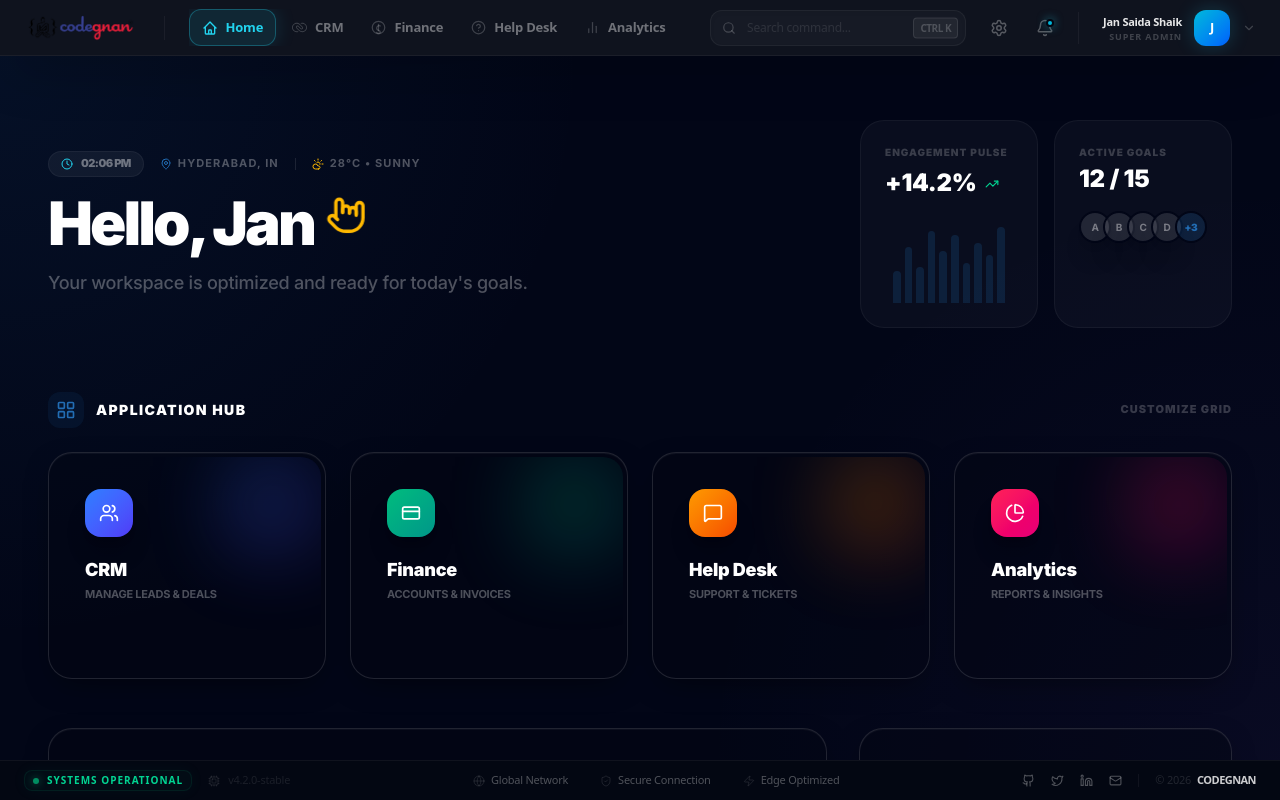
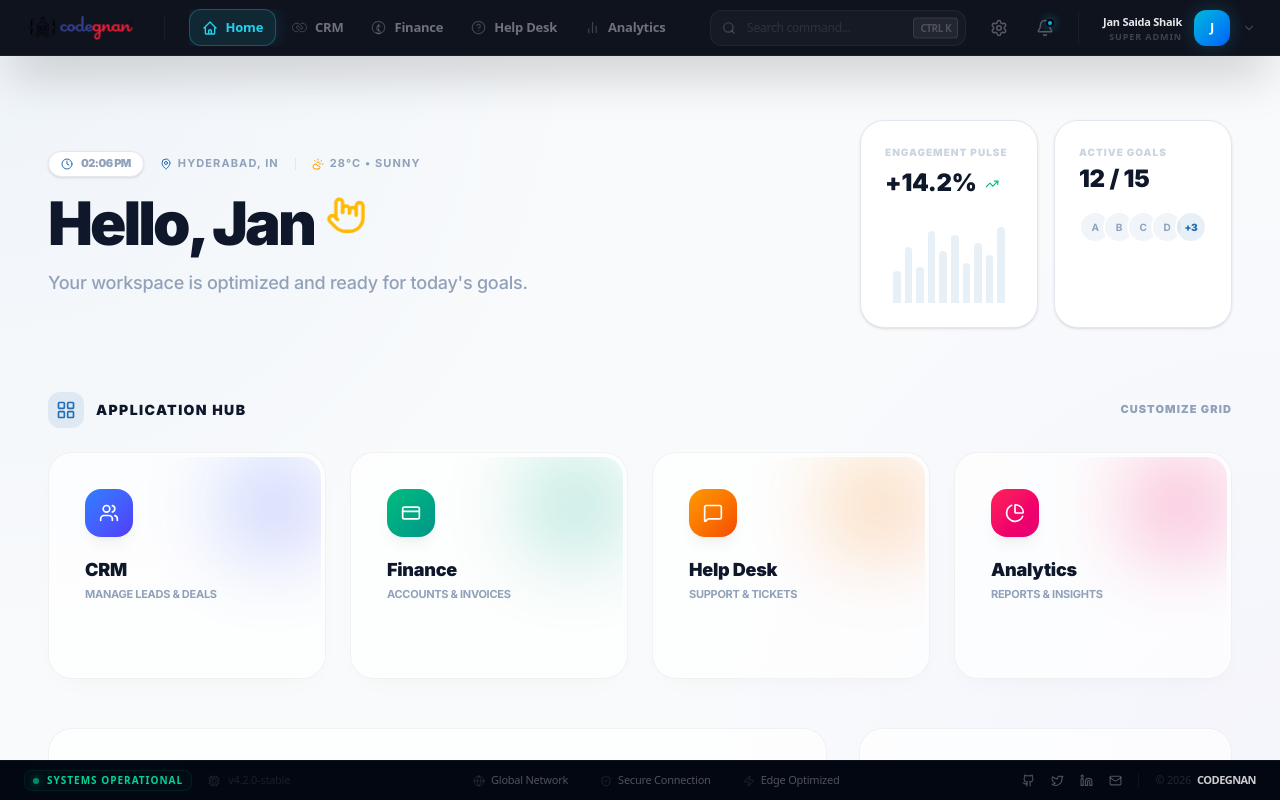
Before and after one commit to jansaida-shaik/codegnan, a Next.js app: page /home in a window 1280 px wide. Built offline with nearby package versions, Linux system fonts and the light colour scheme.

Commit message:
feat: implement premium light theme for home dashboard

```diff
--- a/app/globals.css
+++ b/app/globals.css
@@ -152,6 +152,23 @@ body {
               0 4px 12px -2px rgba(34, 109, 180, 0.12);
 }
 
+@utility light-glass {
+  background: rgba(255, 255, 255, 0.7);
+  backdrop-filter: blur(20px) saturate(180%);
+  -webkit-backdrop-filter: blur(20px) saturate(180%);
+  border: 1px solid rgba(0, 0, 0, 0.05);
+  box-shadow:
+    0 10px 30px -15px rgba(0, 0, 0, 0.05),
+    inset 0 1px 0 rgba(255, 255, 255, 0.8);
+}
+
+@utility premium-light-bg {
+  background:
+    radial-gradient(circle at 0% 0%, rgba(34, 109, 180, 0.04) 0%, transparent 40%),
+    radial-gradient(circle at 100% 100%, rgba(139, 92, 246, 0.03) 0%, transparent 40%),
+    #f8fafc;
+}
+
 @utility glass {
   background: rgba(3, 7, 18, 0.4);
   backdrop-filter: blur(24px) saturate(200%);
@@ -171,6 +188,15 @@ body {
   }
 }
 
+@utility light-bento-item {
+  @apply light-glass rounded-3xl overflow-hidden transition-all duration-500 ease-out p-1;
+  & > div { @apply rounded-[calc(1.5rem-4px)]; }
+  &:hover {
+    @apply -translate-y-1 shadow-2xl shadow-blue-500/10 border-blue-500/20;
+    background: rgba(255, 255, 255, 0.9);
+  }
+}
+
 @utility premium-card {
   background: white;
   border: 1px solid rgba(34, 109, 180, 0.08);
--- a/app/home/page.tsx
+++ b/app/home/page.tsx
@@ -28,8 +28,8 @@ function DigitalClock() {
     return () => clearInterval(timer);
   }, []);
   return (
-    <div className="flex items-center gap-2 text-white/40 font-black tracking-tighter text-[11px]">
-      <Clock size={12} className="text-[#22d3ee]" />
+    <div className="flex items-center gap-2 text-slate-400 font-black tracking-tighter text-[11px]">
+      <Clock size={12} className="text-primary" />
       {time.toLocaleTimeString([], { hour: '2-digit', minute: '2-digit' })}
     </div>
   );
@@ -37,14 +37,14 @@ function DigitalClock() {
 
 function WeatherWidget() {
   return (
-    <div className="flex items-center gap-4 text-white/30 font-bold text-[11px] uppercase tracking-widest">
+    <div className="flex items-center gap-4 text-slate-400 font-bold text-[11px] uppercase tracking-widest">
       <div className="flex items-center gap-1.5">
         <MapPin size={12} className="text-primary" />
         <span>Hyderabad, IN</span>
       </div>
-      <div className="w-px h-3 bg-white/10" />
+      <div className="w-px h-3 bg-slate-200" />
       <div className="flex items-center gap-1.5">
-        <CloudSun size={12} className="text-amber-400" />
+        <CloudSun size={12} className="text-amber-500" />
         <span>28°C • Sunny</span>
       </div>
     </div>
@@ -58,11 +58,11 @@ function PulseChart() {
       {points.map((h, i) => (
         <div
           key={i}
-          className="flex-1 bg-primary/20 rounded-t-sm group-hover:bg-primary/40 transition-all duration-500 relative"
+          className="flex-1 bg-primary/10 rounded-t-sm group-hover:bg-primary/20 transition-all duration-500 relative"
           style={{ height: `${h}%`, animationDelay: `${i * 0.05}s` }}
         >
           <div
-            className="absolute top-0 left-0 right-0 h-1 bg-primary shadow-[0_0_8px_rgba(34,211,238,0.5)] opacity-0 group-hover:opacity-100 transition-opacity"
+            className="absolute top-0 left-0 right-0 h-1 bg-primary shadow-[0_0_8px_rgba(34,211,238,0.3)] opacity-0 group-hover:opacity-100 transition-opacity"
           />
         </div>
       ))}
@@ -103,41 +103,41 @@ function HomeOverview() {
         <div className="flex flex-col md:flex-row md:items-center justify-between gap-8 py-4 animate-entrance">
           <div className="space-y-4">
              <div className="flex flex-col sm:flex-row sm:items-center gap-4">
-                <div className="flex items-center gap-2 px-3 py-1 bg-white/5 border border-white/5 rounded-full w-fit">
+                <div className="flex items-center gap-2 px-3 py-1 bg-white border border-slate-200 rounded-full w-fit shadow-sm">
                    <DigitalClock />
                 </div>
                 <WeatherWidget />
              </div>
              <div className="flex items-center gap-4">
-                <h1 className="text-4xl md:text-6xl font-black text-white tracking-tighter flex items-center gap-3">
+                <h1 className="text-4xl md:text-6xl font-black text-slate-900 tracking-tighter flex items-center gap-3">
                    Hello, Jan <HandMetal className="text-amber-400" size={40} style={{ animation: "subtleFloat 4s ease-in-out infinite" }} />
                 </h1>
              </div>
-             <p className="text-lg text-white/30 font-medium">Your workspace is optimized and ready for today's goals.</p>
+             <p className="text-lg text-slate-400 font-medium">Your workspace is optimized and ready for today's goals.</p>
           </div>
 
           <div className="grid grid-cols-2 gap-4">
-             <div className="p-6 rounded-3xl bg-white/[0.03] border border-white/5 backdrop-blur-md flex flex-col gap-2 min-w-[160px] group overflow-hidden relative">
+             <div className="p-6 rounded-3xl bg-white border border-slate-200 shadow-sm flex flex-col gap-2 min-w-[160px] group overflow-hidden relative transition-all hover:border-primary/30">
                 <div className="absolute inset-0 animate-shimmer opacity-0 group-hover:opacity-100 transition-opacity" />
-                <p className="text-[10px] font-black text-white/20 uppercase tracking-widest relative z-10">Engagement Pulse</p>
+                <p className="text-[10px] font-black text-slate-300 uppercase tracking-widest relative z-10">Engagement Pulse</p>
                 <div className="flex items-baseline gap-2 relative z-10">
-                   <p className="text-2xl font-black text-white">+14.2%</p>
-                   <TrendingUp size={14} className="text-emerald-400" />
+                   <p className="text-2xl font-black text-slate-900">+14.2%</p>
+                   <TrendingUp size={14} className="text-emerald-500" />
                 </div>
                 <PulseChart />
              </div>
-             <div className="p-6 rounded-3xl bg-white/[0.03] border border-white/5 backdrop-blur-md flex flex-col gap-4 min-w-[160px] group">
+             <div className="p-6 rounded-3xl bg-white border border-slate-200 shadow-sm flex flex-col gap-4 min-w-[160px] group transition-all hover:border-primary/30">
                 <div className="space-y-1">
-                   <p className="text-[10px] font-black text-white/20 uppercase tracking-widest">Active Goals</p>
-                   <p className="text-2xl font-black text-white">12 / 15</p>
+                   <p className="text-[10px] font-black text-slate-300 uppercase tracking-widest">Active Goals</p>
+                   <p className="text-2xl font-black text-slate-900">12 / 15</p>
                 </div>
                 <div className="flex -space-x-2">
                    {[1,2,3,4].map(i => (
-                     <div key={i} className="w-8 h-8 rounded-full border-2 border-[#020617] bg-white/10 flex items-center justify-center text-[10px] font-bold text-white/40 shadow-xl">
+                     <div key={i} className="w-8 h-8 rounded-full border-2 border-white bg-slate-100 flex items-center justify-center text-[10px] font-bold text-slate-400">
                         {String.fromCharCode(64 + i)}
                      </div>
                    ))}
-                   <div className="w-8 h-8 rounded-full border-2 border-[#020617] bg-primary/20 flex items-center justify-center text-[10px] font-black text-primary">
+                   <div className="w-8 h-8 rounded-full border-2 border-white bg-primary/10 flex items-center justify-center text-[10px] font-black text-primary">
                       +3
                    </div>
                 </div>
@@ -152,22 +152,22 @@ function HomeOverview() {
                  <div className="p-2 bg-primary/10 rounded-xl text-primary">
                     <LayoutGrid size={20} />
                  </div>
-                 <h2 className="text-xl font-black text-white tracking-tight uppercase tracking-widest text-[14px]">Application Hub</h2>
+                 <h2 className="text-xl font-black text-slate-900 tracking-tight uppercase tracking-widest text-[14px]">Application Hub</h2>
               </div>
-              <button className="text-[11px] font-black text-white/20 hover:text-primary transition-colors uppercase tracking-widest">Customize Grid</button>
+              <button className="text-[11px] font-black text-slate-400 hover:text-primary transition-colors uppercase tracking-widest">Customize Grid</button>
            </div>
 
            <div className="grid grid-cols-1 sm:grid-cols-2 lg:grid-cols-4 gap-6">
               {appShortcuts.map((app, idx) => (
-                <div key={app.id} className="bento-item group cursor-pointer hover:shadow-[0_0_40px_-10px_rgba(34,211,238,0.2)]" style={{ animationDelay: `${idx * 0.1}s` }}>
+                <div key={app.id} className="light-bento-item group cursor-pointer hover:shadow-2xl hover:shadow-primary/10 transition-all" style={{ animationDelay: `${idx * 0.1}s` }}>
                    <div className="p-8 space-y-6 relative overflow-hidden h-full flex flex-col justify-between">
                       <div className={`absolute top-0 right-0 w-24 h-24 bg-gradient-to-br ${app.color} opacity-0 group-hover:opacity-10 blur-2xl transition-opacity animate-pulse`} />
-                      <div className={`w-12 h-12 rounded-2xl bg-gradient-to-br ${app.color} flex items-center justify-center text-white shadow-xl shadow-black/20 group-hover:scale-110 transition-transform duration-500`}>
+                      <div className={`w-12 h-12 rounded-2xl bg-gradient-to-br ${app.color} flex items-center justify-center text-white shadow-lg shadow-black/5 group-hover:scale-110 transition-transform duration-500`}>
                          {app.icon}
                       </div>
                       <div>
-                         <h3 className="text-lg font-black text-white leading-none mb-2">{app.label}</h3>
-                         <p className="text-[11px] text-white/30 font-bold group-hover:text-white/50 transition-colors uppercase tracking-tight">{app.desc}</p>
+                         <h3 className="text-lg font-black text-slate-900 leading-none mb-2">{app.label}</h3>
+                         <p className="text-[11px] text-slate-400 font-bold group-hover:text-slate-600 transition-colors uppercase tracking-tight">{app.desc}</p>
                       </div>
                       <div className="flex items-center gap-2 text-[11px] font-black text-primary opacity-0 group-hover:opacity-100 transition-all translate-x-2 group-hover:translate-x-0">
                          GO TO APP <ArrowRight size={14} />
@@ -182,11 +182,11 @@ function HomeOverview() {
         <div className="grid grid-cols-1 lg:grid-cols-3 gap-8 animate-entrance [animation-delay:0.2s]">
 
            {/* Activity Feed */}
-           <div className="lg:col-span-2 bento-item">
+           <div className="lg:col-span-2 light-bento-item">
               <div className="p-8 space-y-8">
                  <div className="flex items-center justify-between">
-                    <h2 className="text-[12px] font-black text-white/40 uppercase tracking-[0.2em]">Live Activity Hub</h2>
-                    <div className="flex items-center gap-2 px-3 py-1 bg-emerald-500/10 border border-emerald-500/20 rounded-full">
+                    <h2 className="text-[12px] font-black text-slate-400 uppercase tracking-[0.2em]">Live Activity Hub</h2>
+                    <div className="flex items-center gap-2 px-3 py-1 bg-emerald-50/10 border border-emerald-500/20 rounded-full">
                        <div className="w-1.5 h-1.5 rounded-full bg-emerald-500 animate-pulse" />
                        <span className="text-[9px] font-black text-emerald-500 uppercase">Live Update</span>
                     </div>
@@ -194,35 +194,35 @@ function HomeOverview() {
 
                  <div className="space-y-1">
                     {recentActivity.map((act, i) => (
-                      <div key={i} className="flex items-center gap-4 p-4 rounded-2xl hover:bg-white/[0.03] transition-all group cursor-pointer border border-transparent hover:border-white/5">
-                         <div className={`w-8 h-8 rounded-lg ${act.color}/20 flex items-center justify-center text-white`}>
+                      <div key={i} className="flex items-center gap-4 p-4 rounded-2xl hover:bg-slate-50 transition-all group cursor-pointer border border-transparent hover:border-slate-100">
+                         <div className={`w-8 h-8 rounded-lg ${act.color}/10 flex items-center justify-center text-white`}>
                             {act.icon}
                          </div>
                          <div className="flex-1 min-w-0">
-                            <p className="text-[13px] font-medium text-white/60">
-                               <span className="font-black text-white">{act.user}</span> {act.action} <span className="font-black text-white">{act.target}</span>
+                            <p className="text-[13px] font-medium text-slate-600">
+                               <span className="font-black text-slate-900">{act.user}</span> {act.action} <span className="font-black text-slate-900">{act.target}</span>
                             </p>
-                            <p className="text-[10px] text-white/20 font-bold uppercase mt-0.5">{act.time}</p>
+                            <p className="text-[10px] text-slate-300 font-bold uppercase mt-0.5">{act.time}</p>
                          </div>
-                         <ChevronRight size={14} className="text-white/10 group-hover:translate-x-1 group-hover:text-white transition-all" />
+                         <ChevronRight size={14} className="text-slate-200 group-hover:translate-x-1 group-hover:text-slate-400 transition-all" />
                       </div>
                     ))}
                  </div>
 
-                 <button className="w-full py-4 border border-white/5 rounded-2xl text-[11px] font-black text-white/20 hover:text-white hover:bg-white/5 transition-all uppercase tracking-widest">
+                 <button className="w-full py-4 border border-slate-100 rounded-2xl text-[11px] font-black text-slate-300 hover:text-slate-600 hover:bg-slate-50 transition-all uppercase tracking-widest">
                     View Full System Activity
                  </button>
               </div>
            </div>
 
            {/* Interactive Tasks */}
-           <div className="bento-item">
+           <div className="light-bento-item">
               <div className="p-8 h-full flex flex-col justify-between space-y-8">
                  <div className="space-y-6">
                     <div className="flex items-center justify-between">
-                       <h2 className="text-[12px] font-black text-white/40 uppercase tracking-[0.2em]">Priority Tasks</h2>
+                       <h2 className="text-[12px] font-black text-slate-400 uppercase tracking-[0.2em]">Priority Tasks</h2>
                        <button className="p-1 hover:text-primary transition-colors">
-                          <Shapes size={14} />
+                          <Shapes size={14} className="text-slate-300" />
                        </button>
                     </div>
                     <div className="space-y-3">
@@ -230,15 +230,15 @@ function HomeOverview() {
                          <div
                            key={task.id}
                            onClick={() => toggleTask(task.id)}
-                           className={`p-4 rounded-2xl flex items-center gap-3 cursor-pointer transition-all border ${task.completed ? 'bg-white/[0.01] border-transparent opacity-40' : 'bg-white/5 border-white/5 hover:border-white/20'}`}
+                           className={`p-4 rounded-2xl flex items-center gap-3 cursor-pointer transition-all border ${task.completed ? 'bg-slate-50/50 border-transparent opacity-60' : 'bg-white border-slate-100 shadow-sm hover:border-primary/20 hover:shadow-md'}`}
                          >
-                           {task.completed ? <CheckCircle2 size={18} className="text-emerald-500" /> : <Circle size={18} className="text-white/20" />}
+                           {task.completed ? <CheckCircle2 size={18} className="text-emerald-500" /> : <Circle size={18} className="text-slate-200" />}
                            <div className="flex-1 min-w-0">
-                              <p className={`text-[12px] font-bold truncate ${task.completed ? 'line-through text-white/40' : 'text-white'}`}>
+                              <p className={`text-[12px] font-bold truncate ${task.completed ? 'line-through text-slate-400' : 'text-slate-700'}`}>
                                  {task.text}
                               </p>
                               {!task.completed && (
-                                <span className={`text-[8px] font-black uppercase tracking-tighter ${task.priority === 'high' ? 'text-rose-500' : task.priority === 'med' ? 'text-amber-500' : 'text-white/20'}`}>
+                                <span className={`text-[8px] font-black uppercase tracking-tighter ${task.priority === 'high' ? 'text-rose-500' : task.priority === 'med' ? 'text-amber-500' : 'text-slate-300'}`}>
                                    {task.priority} Priority
                                 </span>
                               )}
@@ -248,14 +248,14 @@ function HomeOverview() {
                     </div>
                  </div>
 
-                 <div className="p-6 rounded-3xl bg-primary/10 border border-primary/20 space-y-4">
+                 <div className="p-6 rounded-3xl bg-primary/[0.03] border border-primary/10 space-y-4">
                     <div className="flex items-center gap-3 text-primary">
                        <Zap size={20} />
-                       <span className="text-[12px] font-black uppercase tracking-wider">Quick Note</span>
+                       <span className="text-[12px] font-black uppercase tracking-wider text-primary/60">Quick Note</span>
                     </div>
                     <textarea
                       placeholder="Type a quick thought..."
-                      className="w-full bg-transparent border-none outline-none text-white/60 text-[13px] font-medium placeholder:text-white/10 resize-none h-20"
+                      className="w-full bg-transparent border-none outline-none text-slate-600 text-[13px] font-medium placeholder:text-slate-300 resize-none h-20"
                     />
                  </div>
               </div>
@@ -264,17 +264,17 @@ function HomeOverview() {
         </div>
 
         {/* Bottom Banner */}
-        <div className="p-12 bento-item bg-gradient-to-br from-indigo-500/10 via-purple-500/5 to-transparent relative overflow-hidden group animate-entrance [animation-delay:0.3s]">
-           <div className="absolute -bottom-20 -right-20 w-80 h-80 bg-primary/5 blur-[100px] rounded-full group-hover:bg-primary/10 transition-colors" />
+        <div className="p-12 light-bento-item bg-gradient-to-br from-indigo-50 via-white to-white relative overflow-hidden group animate-entrance [animation-delay:0.3s]">
+           <div className="absolute -bottom-20 -right-20 w-80 h-80 bg-primary/[0.03] blur-[100px] rounded-full group-hover:bg-primary/[0.05] transition-colors" />
            <div className="relative z-10 flex flex-col md:flex-row items-center justify-between gap-8">
               <div className="space-y-4 text-center md:text-left">
-                 <div className="p-3 bg-white/5 w-fit rounded-2xl mx-auto md:mx-0">
+                 <div className="p-3 bg-white border border-slate-200 shadow-sm w-fit rounded-2xl mx-auto md:mx-0">
                     <Gamepad2 className="text-primary" size={24} />
                  </div>
-                 <h2 className="text-2xl font-black text-white tracking-tighter">Codegnan Labs</h2>
-                 <p className="text-[13px] text-white/30 font-medium max-w-md">Explore our playground of internal experimental tools and productivity hacks.</p>
+                 <h2 className="text-2xl font-black text-slate-900 tracking-tighter">Codegnan Labs</h2>
+                 <p className="text-[13px] text-slate-400 font-medium max-w-md">Explore our playground of internal experimental tools and productivity hacks.</p>
               </div>
-              <button className="px-8 py-4 bg-white text-black text-[12px] font-black rounded-2xl hover:scale-105 transition-transform flex items-center gap-3">
+              <button className="px-8 py-4 bg-slate-900 text-white text-[12px] font-black rounded-2xl hover:scale-105 transition-transform flex items-center gap-3 shadow-xl shadow-slate-900/10">
                  OPEN LABS <ArrowRight size={16} />
               </button>
            </div>
@@ -287,7 +287,7 @@ function HomeOverview() {
 
 export default function HomePage() {
   return (
-    <div className="h-full deep-space-bg text-white text-sm overflow-hidden font-sans selection:bg-primary/30 selection:text-white">
+    <div className="h-full premium-light-bg text-slate-900 text-sm overflow-hidden font-sans selection:bg-primary/10 selection:text-primary">
       <HomeOverview />
     </div>
   );
```
